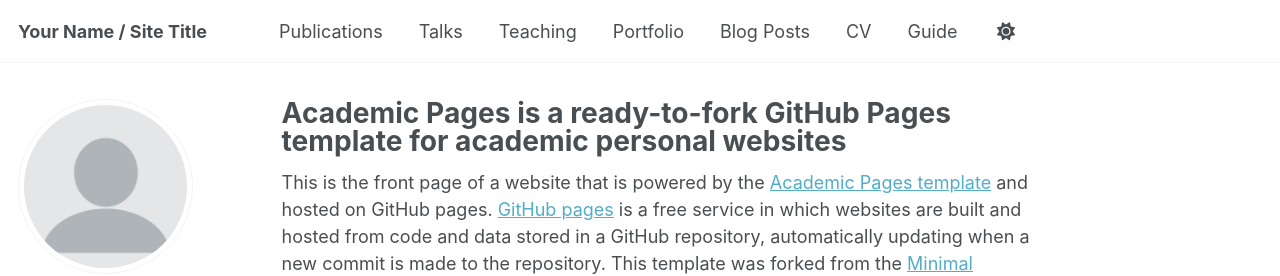
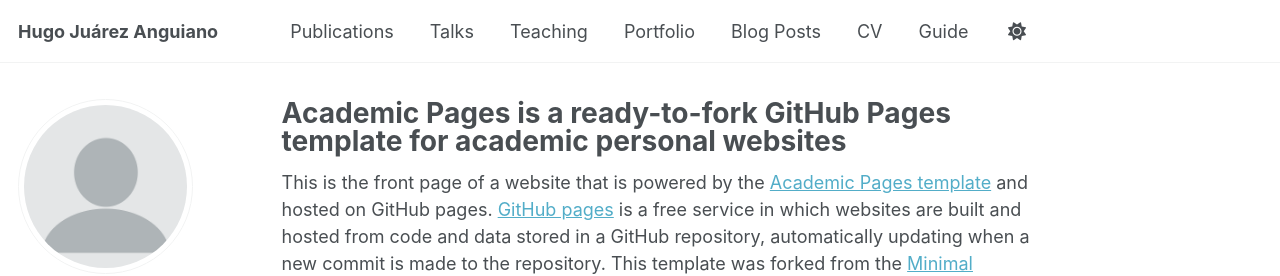
Before and after one commit to HugoJA-2025/HugoJA, a Jekyll site: the page built from _pages/about.md, in a window 1280 px wide. Shown: the top 276 px of the page. Built offline with Jekyll 4.4.1, drawn with Linux system fonts in a browser that asks for light colours; some web fonts are replaced; a script that is not in the unit is left out.

Commit message:
Update _config.yml

```diff
--- a/_config.yml
+++ b/_config.yml
@@ -9,7 +9,7 @@
 # Basic Site Settings
 locale                   : "en-US"
 site_theme               : "default"
-title                    : "Your Name / Site Title"
+title                    : "Hugo Juárez Anguiano"
 title_separator          : "-"
 name                     : &name "Your Name"
 description              : &description "personal description"
```
